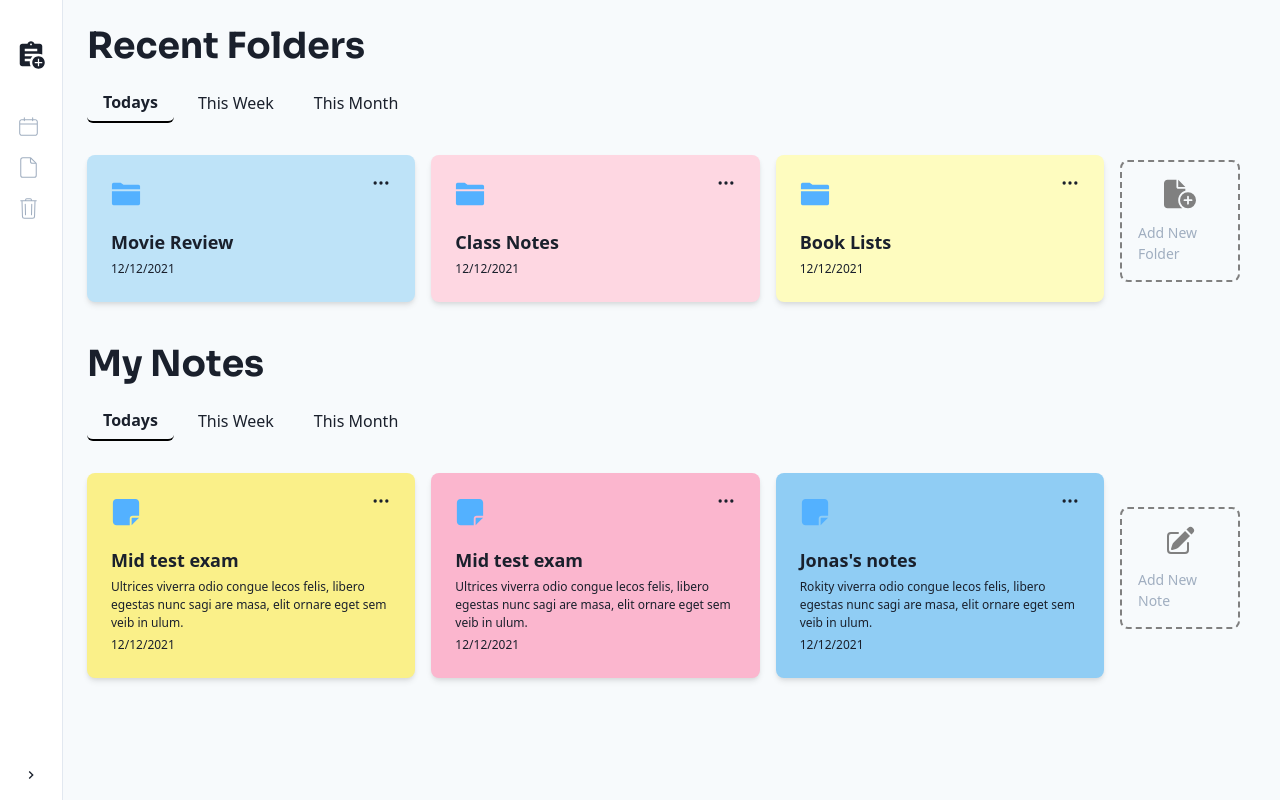
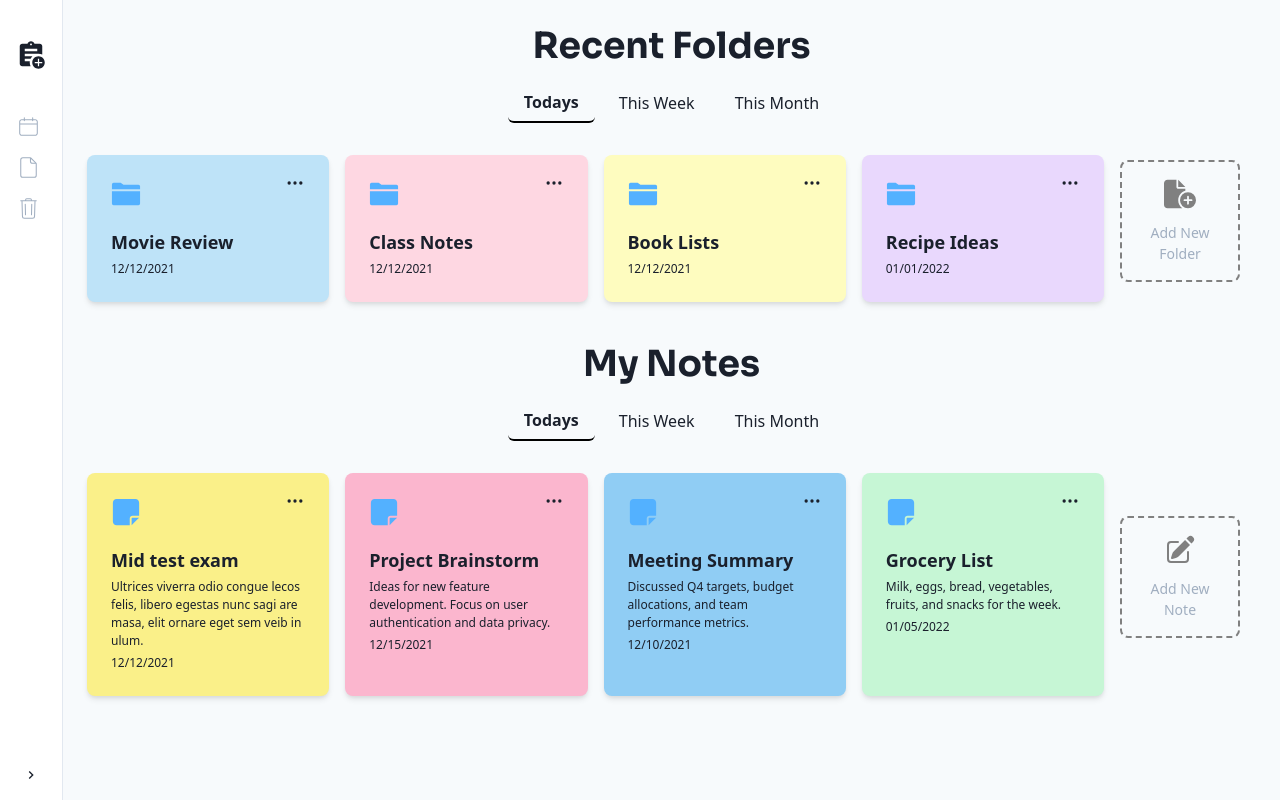
Before and after one commit to Markjonel02/nodejs-mongodb, a React (Vite) app in the folder Client/: page / in a window 1280 px wide. Both pictures are taken after a click on the button 96 px from the left and 855 px from the top of the page. Shown: the part 80-880 px from the top of the page. Built offline with nearby package versions, Linux system fonts and the light colour scheme.

Commit message:
fix folders.jsx and added a modal

```diff
--- a/Client/App.jsx
+++ b/Client/App.jsx
@@ -9,9 +9,6 @@ function App() {
   return (
     <>
       <Box>
-        <header>
-          <TopNavigation />
-        </header>
         <MainContainer>
           <Box display="flex" width="100%" height="100vh">
             <Box width="250px" padding="20px">
@@ -25,6 +22,7 @@ function App() {
                 This is a sample application demonstrating the use of Chakra UI
                 components.
               </Text>
+              <TopNavigation />
               <Folders />
             </Box>
           </Box>
--- a/Client/components/Folders.jsx
+++ b/Client/components/Folders.jsx
@@ -3,25 +3,34 @@ import {
   Heading,
   Text,
   SimpleGrid,
-  IconButton,
-  useBreakpointValue,
   Button,
   ButtonGroup,
+  Modal,
+  ModalOverlay,
+  ModalContent,
+  ModalHeader,
+  ModalFooter,
+  ModalBody,
+  ModalCloseButton,
+  FormControl,
+  FormLabel,
+  Input,
+  useDisclosure,
 } from "@chakra-ui/react";
 
 import { FiMoreHorizontal } from "react-icons/fi";
 import { useState } from "react";
-import { TbPencilPlus } from "react-icons/tb";
-import { FaNoteSticky } from "react-icons/fa6";
 import { FaFileCirclePlus } from "react-icons/fa6";
 import { IoFolderSharp } from "react-icons/io5";
+import { FaNoteSticky } from "react-icons/fa6";
 import { HiPencilSquare } from "react-icons/hi2";
 
 const folders = [
   { title: "Movie Review", date: "12/12/2021", color: "blue.100" },
   { title: "Class Notes", date: "12/12/2021", color: "pink.100" },
   { title: "Book Lists", date: "12/12/2021", color: "yellow.100" },
-  { title: "Book Lists", date: "12/12/2021", color: "yellow.100" },
+  { title: "Recipe Ideas", date: "01/01/2022", color: "purple.100" },
+  { title: "Recipe Ideas", date: "01/01/2022", color: "purple.100" },
 ];
 
 const notes = [
@@ -34,35 +43,70 @@ const notes = [
     color: "yellow.200",
   },
   {
-    title: "Mid test exam",
-    date: "12/12/2021",
-    time: "10:30 PM, Monday",
+    title: "Project Brainstorm",
+    date: "12/15/2021",
+    time: "02:00 PM, Tuesday",
     content:
-      "Ultrices viverra odio congue lecos felis, libero egestas nunc sagi are masa, elit ornare eget sem veib in ulum.",
+      "Ideas for new feature development. Focus on user authentication and data privacy.",
     color: "pink.200",
   },
   {
-    title: "Jonas's notes",
-    date: "12/12/2021",
-    time: "04:20 PM, Sunday",
+    title: "Meeting Summary",
+    date: "12/10/2021",
+    time: "09:00 AM, Friday",
     content:
-      "Rokity viverra odio congue lecos felis, libero egestas nunc sagi are masa, elit ornare eget sem veib in ulum.",
+      "Discussed Q4 targets, budget allocations, and team performance metrics.",
     color: "blue.200",
   },
   {
-    title: "Jonas's notes",
-    date: "12/12/2021",
-    time: "04:20 PM, Sunday",
-    content:
-      "Rokity viverra odio congue lecos felis, libero egestas nunc sagi are masa, elit ornare eget sem veib in ulum.",
-    color: "blue.200",
+    title: "Grocery List",
+    date: "01/05/2022",
+    time: "05:00 PM, Wednesday",
+    content: "Milk, eggs, bread, vegetables, fruits, and snacks for the week.",
+    color: "green.100",
   },
 ];
 
 const Folders = () => {
-  const columns = useBreakpointValue({ base: 1, sm: 2, md: 3 });
   const [activeFolderTab, setActiveFolderTab] = useState("Todays");
   const [activeNoteTab, setActiveNoteTab] = useState("Todays");
+
+  // Disclosure hooks for modals
+  const {
+    isOpen: isFolderModalOpen,
+    onOpen: onFolderModalOpen,
+    onClose: onFolderModalClose,
+  } = useDisclosure();
+  const {
+    isOpen: isNoteModalOpen,
+    onOpen: onNoteModalOpen,
+    onClose: onNoteModalClose,
+  } = useDisclosure();
+
+  // State for new folder input
+  const [newFolderTitle, setNewFolderTitle] = useState("");
+
+  // State for new note inputs
+  const [newNoteTitle, setNewNoteTitle] = useState("");
+  const [newNoteContent, setNewNoteContent] = useState("");
+
+  const handleAddFolder = () => {
+    // In a real application, you'd add logic here to save the new folder
+    // For now, we'll just log it and close the modal
+    console.log("New Folder Title:", newFolderTitle);
+    setNewFolderTitle(""); // Clear the input
+    onFolderModalClose();
+  };
+
+  const handleAddNote = () => {
+    // In a real application, you'd add logic here to save the new note
+    // For now, we'll just log it and close the modal
+    console.log("New Note Title:", newNoteTitle);
+    console.log("New Note Content:", newNoteContent);
+    setNewNoteTitle(""); // Clear the input
+    setNewNoteContent(""); // Clear the input
+    onNoteModalClose();
+  };
 
   const renderFolderContent = () => {
     return (
@@ -77,16 +121,20 @@ const Folders = () => {
           gap={4}
         >
           {/* Recent Folders */}
-          <Box flex="1">
-            {/* ... (previous code) ... */}
+          <Box flex="1" width="100%">
+            {" "}
+            {/* Added width="100%" here */}
             <SimpleGrid
-              columns={{ base: 1, sm: 2, md: 3, lg: 4 }}
+              columns={{ base: 1, sm: 2, md: 3, lg: 4 }} // Ensures 4 columns on large screens
               spacing={4}
               mt={4}
               gap={4}
             >
-              {/* Make sure this line slices to 4 */}
-              {folders.slice(0, 4).map((folder, index) => (
+              {folders.slice(0, 4).map(
+                (
+                  folder,
+                  index // Slices to 4 items
+                ) => (
                   <Box
                     key={index}
                     p={6}
@@ -117,9 +165,9 @@ const Folders = () => {
                       <FiMoreHorizontal size={20} />
                     </Button>
                   </Box>
-              ))}
+                )
+              )}
             </SimpleGrid>
-            {/* ... (rest of your code) ... */}
           </Box>
 
           {/* Add New Folder Button */}
@@ -130,20 +178,49 @@ const Folders = () => {
             flexDirection="column"
             alignItems="center"
             justifyContent="center"
-            w={{ base: "100%", md: "120px" }}
+            w={{ base: "100%", md: "120px", lg: "120px" }} // Adjusted width for responsiveness
             h={{ base: "auto", md: "100%" }}
             minH={{ base: "100px", md: "auto" }}
             p={4}
             _hover={{ borderColor: "blue.300", cursor: "pointer" }}
             flexShrink={0}
+            onClick={onFolderModalOpen} // Open modal on click
           >
             <FaFileCirclePlus size={32} color="gray" />
 
-            <Text color="gray.400" mt={3} fontSize="sm">
+            <Text color="gray.400" mt={3} fontSize="sm" textAlign={"center"}>
               Add New Folder
             </Text>
           </Box>
         </Box>
+
+        {/* Add New Folder Modal */}
+        <Modal isOpen={isFolderModalOpen} onClose={onFolderModalClose}>
+          <ModalOverlay />
+          <ModalContent>
+            <ModalHeader>Add New Folder</ModalHeader>
+            <ModalCloseButton />
+            <ModalBody>
+              <FormControl>
+                <FormLabel>Folder Title</FormLabel>
+                <Input
+                  placeholder="Enter folder title"
+                  value={newFolderTitle}
+                  onChange={(e) => setNewFolderTitle(e.target.value)}
+                />
+              </FormControl>
+            </ModalBody>
+
+            <ModalFooter>
+              <Button variant="ghost" onClick={onFolderModalClose}>
+                Cancel
+              </Button>
+              <Button colorScheme="blue" ml={3} onClick={handleAddFolder}>
+                Create Folder
+              </Button>
+            </ModalFooter>
+          </ModalContent>
+        </Modal>
       </Box>
     );
   };
@@ -160,15 +237,21 @@ const Folders = () => {
           alignItems={{ base: "flex-start", md: "center" }}
           gap={4}
         >
-          {/* Recent Folders */}
-          <Box flex="1">
+          {/* Recent Notes */}
+          <Box flex="1" width="100%">
+            {" "}
+            {/* Added width="100%" here */}
             <SimpleGrid
-              columns={{ base: 1, sm: 2, md: 3, lg: 4 }}
+              columns={{ base: 1, sm: 2, md: 3, lg: 4 }} // Ensures 4 columns on large screens
               spacing={4}
               mt={4}
               gap={4}
             >
-              {notes.slice(0, 3).map((note, index) => (
+              {notes.slice(0, 4).map(
+                (
+                  note,
+                  index // Slices to 4 items
+                ) => (
                   <Box
                     key={index}
                     p={6}
@@ -198,15 +281,15 @@ const Folders = () => {
                       variant="ghost"
                       _hover={{ bg: "transparent" }}
                     >
-                    {" "}
                       <FiMoreHorizontal size={20} />
                     </Button>
                   </Box>
-              ))}
+                )
+              )}
             </SimpleGrid>
           </Box>
 
-          {/* Add New Folder Button */}
+          {/* Add New Note Button */}
           <Box
             border="2px dashed gray"
             borderRadius="lg"
@@ -214,31 +297,70 @@ const Folders = () => {
             flexDirection="column"
             alignItems="center"
             justifyContent="center"
-            w={{ base: "100%", md: "120px" }}
+            w={{ base: "100%", md: "120px", lg: "120px" }} // Adjusted width for responsiveness
             h={{ base: "auto", md: "100%" }}
             minH={{ base: "100px", md: "auto" }}
             p={4}
             _hover={{ borderColor: "blue.300", cursor: "pointer" }}
             flexShrink={0}
+            onClick={onNoteModalOpen} // Open modal on click
           >
             <HiPencilSquare size={32} color="gray" />
 
-            <Text color="gray.400" mt={3} fontSize="sm">
+            <Text color="gray.400" mt={3} fontSize="sm" textAlign={"center"}>
               Add New Note
             </Text>
           </Box>
         </Box>
+
+        {/* Add New Note Modal */}
+        <Modal isOpen={isNoteModalOpen} onClose={onNoteModalClose}>
+          <ModalOverlay />
+          <ModalContent>
+            <ModalHeader>Add New Note</ModalHeader>
+            <ModalCloseButton />
+            <ModalBody>
+              <FormControl mb={4}>
+                <FormLabel>Note Title</FormLabel>
+                <Input
+                  placeholder="Enter note title"
+                  value={newNoteTitle}
+                  onChange={(e) => setNewNoteTitle(e.target.value)}
+                />
+              </FormControl>
+              <FormControl>
+                <FormLabel>Note Content</FormLabel>
+                <Input
+                  placeholder="Enter note content"
+                  value={newNoteContent}
+                  onChange={(e) => setNewNoteContent(e.target.value)}
+                />
+              </FormControl>
+            </ModalBody>
+
+            <ModalFooter>
+              <Button variant="ghost" onClick={onNoteModalClose}>
+                Cancel
+              </Button>
+              <Button colorScheme="blue" ml={3} onClick={handleAddNote}>
+                Create Note
+              </Button>
+            </ModalFooter>
+          </ModalContent>
+        </Modal>
       </Box>
     );
   };
 
   return (
     <Box p={6} bg="gray.50" minH="100vh">
+      {/* Centered Heading */}
       <Heading mb={4} textAlign="center">
         Recent Folders
       </Heading>
 
-      <ButtonGroup mb={4}>
+      {/* Centered ButtonGroup */}
+      <ButtonGroup mb={4} justifyContent="center" width="100%" display="flex">
         {["Todays", "This Week", "This Month"].map((tab) => (
           <Button
             key={tab}
@@ -254,11 +376,13 @@ const Folders = () => {
 
       {renderFolderContent()}
 
-      <Heading mt={10} mb={4}>
+      {/* Centered Heading */}
+      <Heading mt={10} mb={4} textAlign="center">
         My Notes
       </Heading>
 
-      <ButtonGroup mb={4}>
+      {/* Centered ButtonGroup */}
+      <ButtonGroup mb={4} justifyContent="center" width="100%" display="flex">
         {["Todays", "This Week", "This Month"].map((tab) => (
           <Button
             key={tab}
--- a/Client/src/App.jsx
+++ b/Client/src/App.jsx
@@ -3,7 +3,7 @@ import { Box, Text } from "@chakra-ui/react";
 import MainContainer from "./components/MainContainer";
 import SideNavigationBar from "./components/SideNavigationBar";
 import TopNavigation from "./components/TopNavigation";
-import Folders from "./components/Folders";
+import Folders from "../components/Folders";
 const App = () => {
   return (
     <>
@@ -13,8 +13,9 @@ const App = () => {
       <MainContainer>
         <Box display="flex" height="100vh">
           <SideNavigationBar />
-
-          <Folders />
+          <Box>
+            <Folders />
+          </Box>
         </Box>
       </MainContainer>
     </>
--- a/Client/src/components/MainContainer.jsx
+++ b/Client/src/components/MainContainer.jsx
@@ -1,18 +1,19 @@
 import React from "react";
-import { Flex } from "@chakra-ui/react";
+import { Box } from "@chakra-ui/react";
 
 const MainContainer = ({ children }) => {
   return (
-    <Flex
-      display={"flex"}
-      justifyContent={"center"}
-      alignItems={"center"}
-      width="100%"
-      height="100vh"
-      bgColor="gray.100"
+    <Box
+      display="flex"
+      flexDirection="column"
+      alignItems="center"
+      justifyContent="center"
+      minHeight="100vh"
+      margin="0"
+      padding="0"
     >
       {children}
-    </Flex>
+    </Box>
   );
 };
 
```
Also changed, not shown: Client/src/components/SideNavigationBar.jsx (+138 -39 lines), Client/src/components/TopNavigation.jsx (+2 -24 lines). Lines whose indentation alone changed are shown as unchanged.
